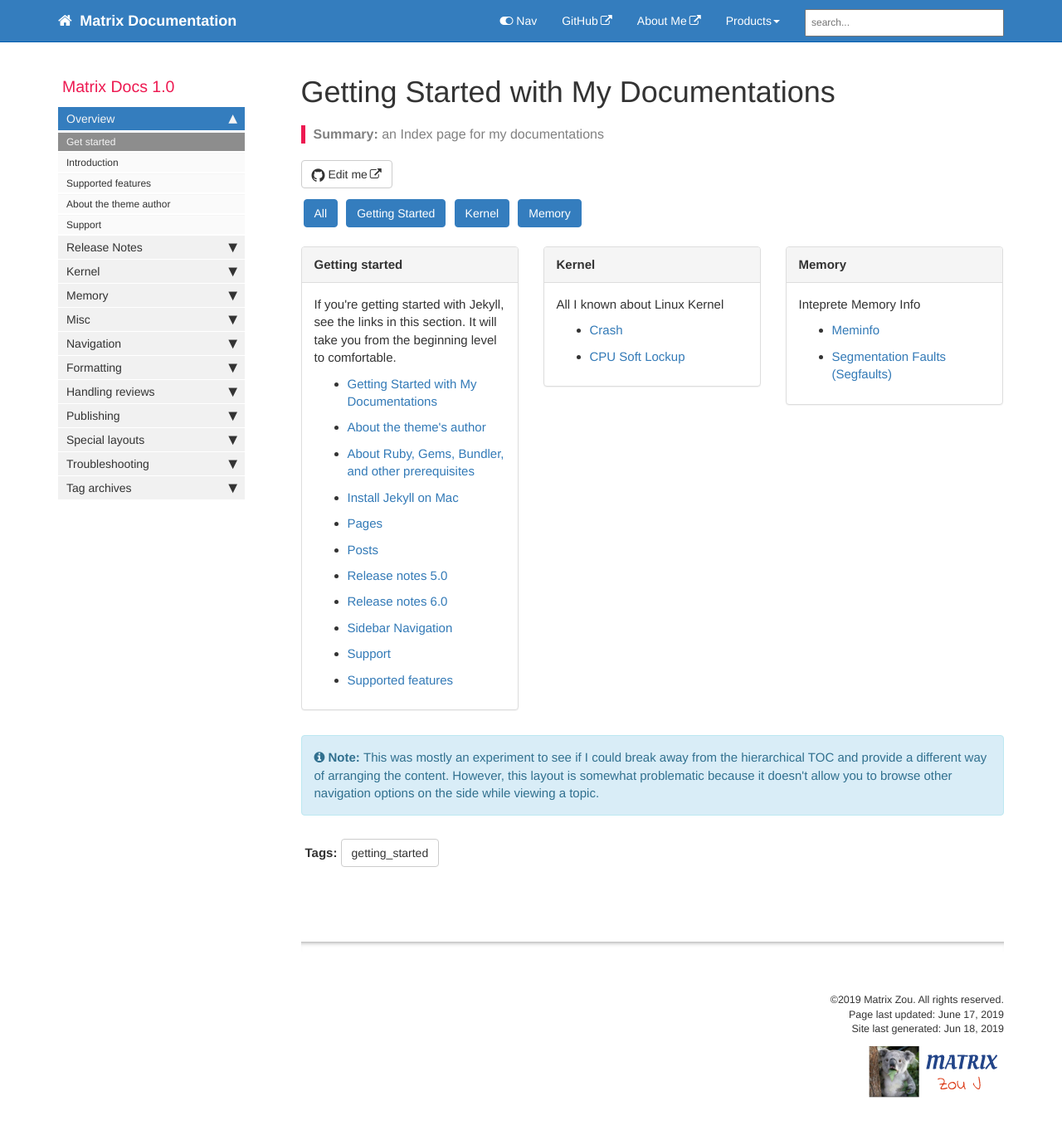
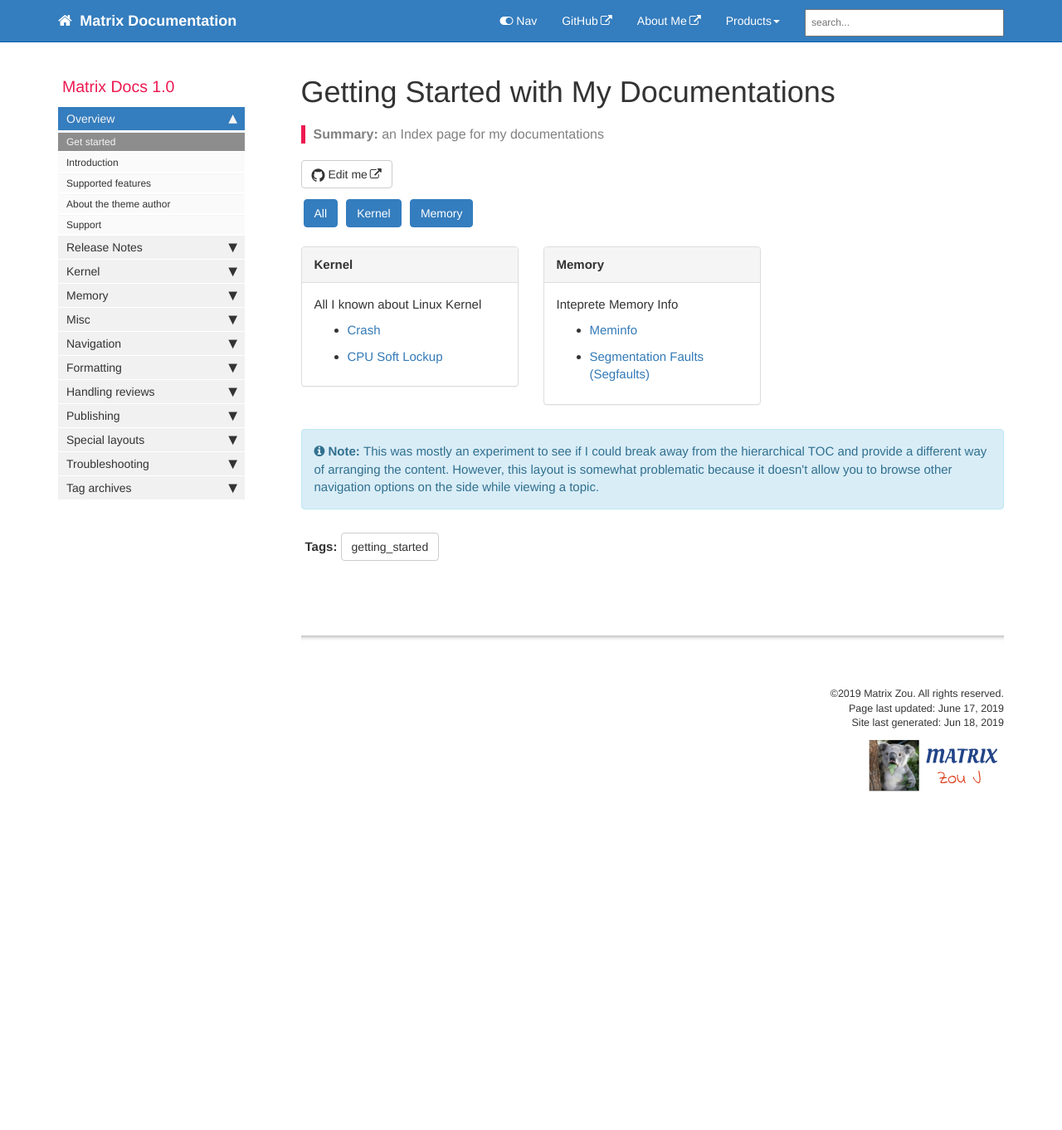
Before and after one commit to matrixzj/documentations, a Jekyll site: the page built from index.html, in a window 1280 px wide and 1395 px high. Shown: the top 1362 px of the window at 83% size. Built offline with Jekyll 4.4.1, drawn with Linux system fonts in a browser that asks for light colours; comment, search, counter and statistics services are not loaded.

Commit message:
There are 1 files have been modified at 2019-06-17 13:48:11 . 	-rw-r--r-- 1 jzou ops 2766 Jun 17 13:48 index.html No files have been added. No files have been deleted. No file type has been changed.

```diff
--- a/index.html
+++ b/index.html
@@ -21,34 +21,11 @@ sidebar: mydoc_sidebar
 
       <div class="filter-options">
       <button class="btn btn-primary" data-group="all">All</button>
-      <button class="btn btn-primary" data-group="getting_started">Getting Started</button>
       <button class="btn btn-primary" data-group="kernel">Kernel</button>
       <button class="btn btn-primary" data-group="memory">Memory</button>
     </div>
 
 <div id="grid" class="row">
-
-
-    <div class="col-xs-6 col-sm-4 col-md-4" data-groups='["getting_started"]'>
-
-               <div class="panel panel-default">
-               <div class="panel-heading">Getting started</div>
-               <div class="panel-body">
-                  If you're getting started with Jekyll, see the links in this section. It will take you from the beginning level to comfortable.
-                  <ul>
-                {% for page in site.pages %}
-                {% for tag in page.tags %}
-                {% if tag == "getting_started" %}
-                  <li><a href="{{page.url | remove: '/'}}">{{page.title}}</a></li>
-                {% endif %}
-                {% endfor %}
-                {% endfor %}
-                  </ul>
-               </div>
-            </div>
-
-    </div>
-
 
     <div class="col-xs-6 col-sm-4 col-md-4" data-groups='["kernel"]'>
 
```
